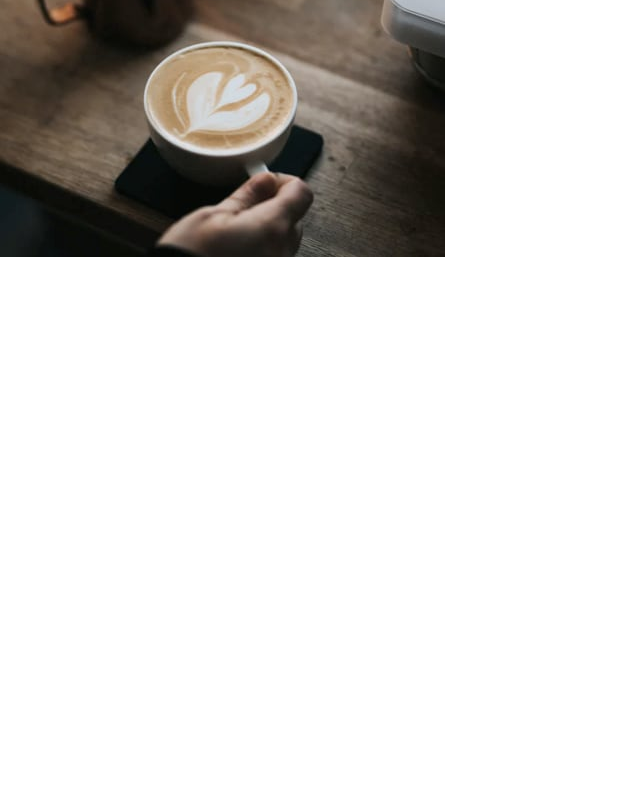
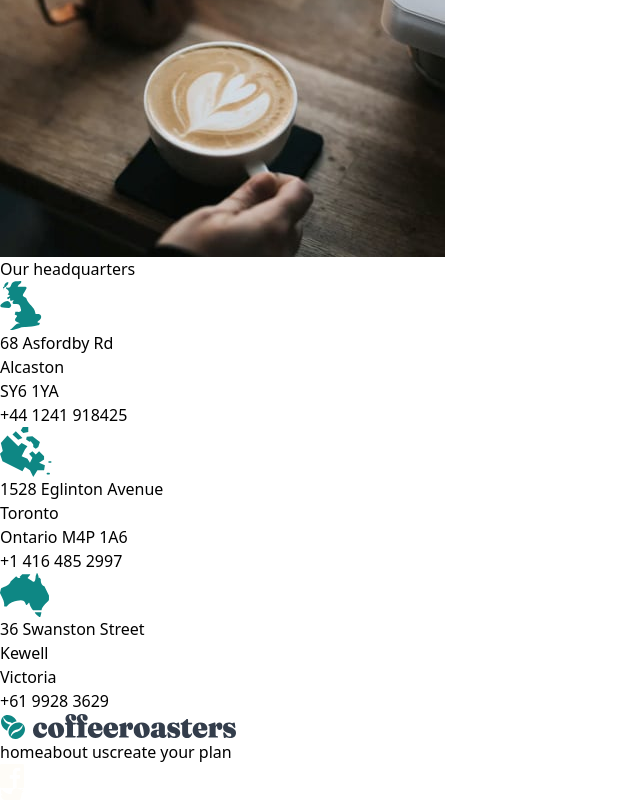
Before and after one commit to azanra/coffee-subscription, a React (Vite) app: page /about in a window 1280 px wide. Shown: the part 1100-1900 px from the top of the page, without its empty margins (0-640 px from the left). Before the commit the page ends 1357 px from the top, so only its background shows below. Built offline with nearby package versions, Linux system fonts and the light colour scheme.

Commit message:
feat: render about headquarter and footer

```diff
--- a/src/pages/components/About.tsx
+++ b/src/pages/components/About.tsx
@@ -1,6 +1,8 @@
 import AboutUs from "./AboutUs";
 import Commitment from "./Commitment";
+import Footer from "./Footer";
 import Header from "./Header";
+import Headquarter from "./Headquarter";
 import Quality from "./Quality";
 
 const About = () => {
@@ -10,6 +12,8 @@ const About = () => {
       <AboutUs />
       <Commitment />
       <Quality />
+      <Headquarter />
+      <Footer />
     </div>
   );
 };
--- /dev/null
+++ b/src/pages/components/Headquarter.tsx
@@ -0,0 +1,54 @@
+import uk from "../../assets/about/desktop/illustration-uk.svg";
+import canada from "../../assets/about/desktop/illustration-canada.svg";
+import australia from "../../assets/about/desktop/illustration-australia.svg";
+
+const Headquarter = () => {
+  const headquarterList = [
+    {
+      img: uk,
+      country: "United Kingdom",
+      street: "68 Asfordby Rd",
+      city: "Alcaston",
+      postalCode: "SY6 1YA",
+      phoneNumber: "+44 1241 918425",
+    },
+    {
+      img: canada,
+      country: "Canada",
+      street: "1528 Eglinton Avenue",
+      city: "Toronto",
+      postalCode: "Ontario M4P 1A6",
+      phoneNumber: "+1 416 485 2997",
+    },
+    {
+      img: australia,
+      country: "Australia",
+      street: "36 Swanston Street",
+      city: "Kewell",
+      postalCode: "Victoria",
+      phoneNumber: "+61 9928 3629",
+    },
+  ];
+  return (
+    <div>
+      <div>
+        <h1>Our headquarters</h1>
+      </div>
+      <div>
+        {headquarterList.map((item) => {
+          return (
+            <div key={item.country}>
+              <img src={item.img} alt={item.country} />
+              <p>{item.street}</p>
+              <p>{item.city}</p>
+              <p>{item.postalCode}</p>
+              <p>{item.phoneNumber}</p>
+            </div>
+          );
+        })}
+      </div>
+    </div>
+  );
+};
+
+export default Headquarter;
```
